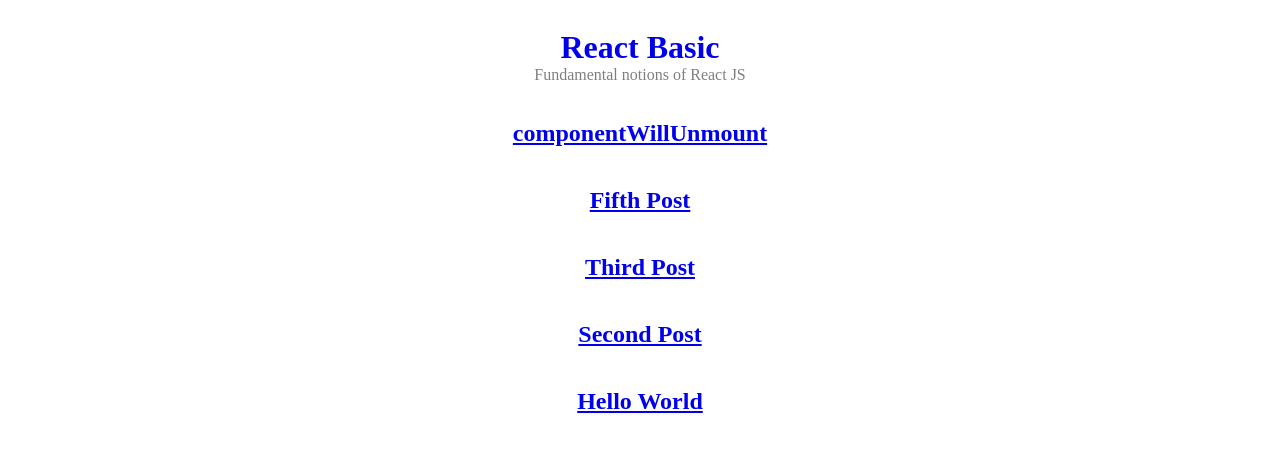
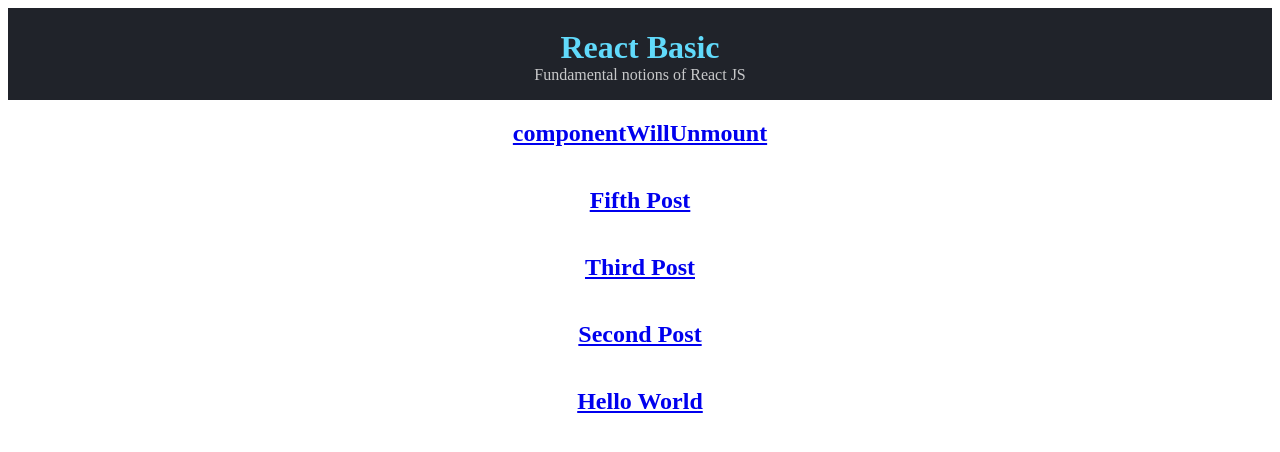
Before and after one commit to eugelogic/reactjs-basics, a Gatsby site: page / in a window 1280 px wide. Built offline with nearby package versions, Linux system fonts and the light colour scheme; Gatsby itself is replaced by a stand-in of ours; some packages are replaced by stand-ins of ours.

Commit message:
Style header

```diff
--- a/src/components/header.js
+++ b/src/components/header.js
@@ -5,24 +5,26 @@
     const title = data.site.siteMetadata.title
     const description = data.site.siteMetadata.description
     return (
-        <div style={{
+        <header style={{
             display: 'flex',
             flexDirection: 'column',
             alignItems: 'center',
-            fontFamily: 'avenir'
+            fontFamily: 'avenir',
+            backgroundColor: '#20232a',
+            color: 'white'
         }}>
             <h1 style={{marginBottom: 0}}>
-                <Link to={`/`} style={{ textDecoration: 'none' }}>
+                <Link to={`/`} style={{ textDecoration: 'none', color: '#61dafb' }}>
                     {title}
                 </Link>
             </h1>
             <p style={{
                 marginTop: 0,
-                opacity: 0.5
+                opacity: 0.75
             }}>
                 {description}
             </p>
-        </div>
+        </header>
     )
 }
 
```
